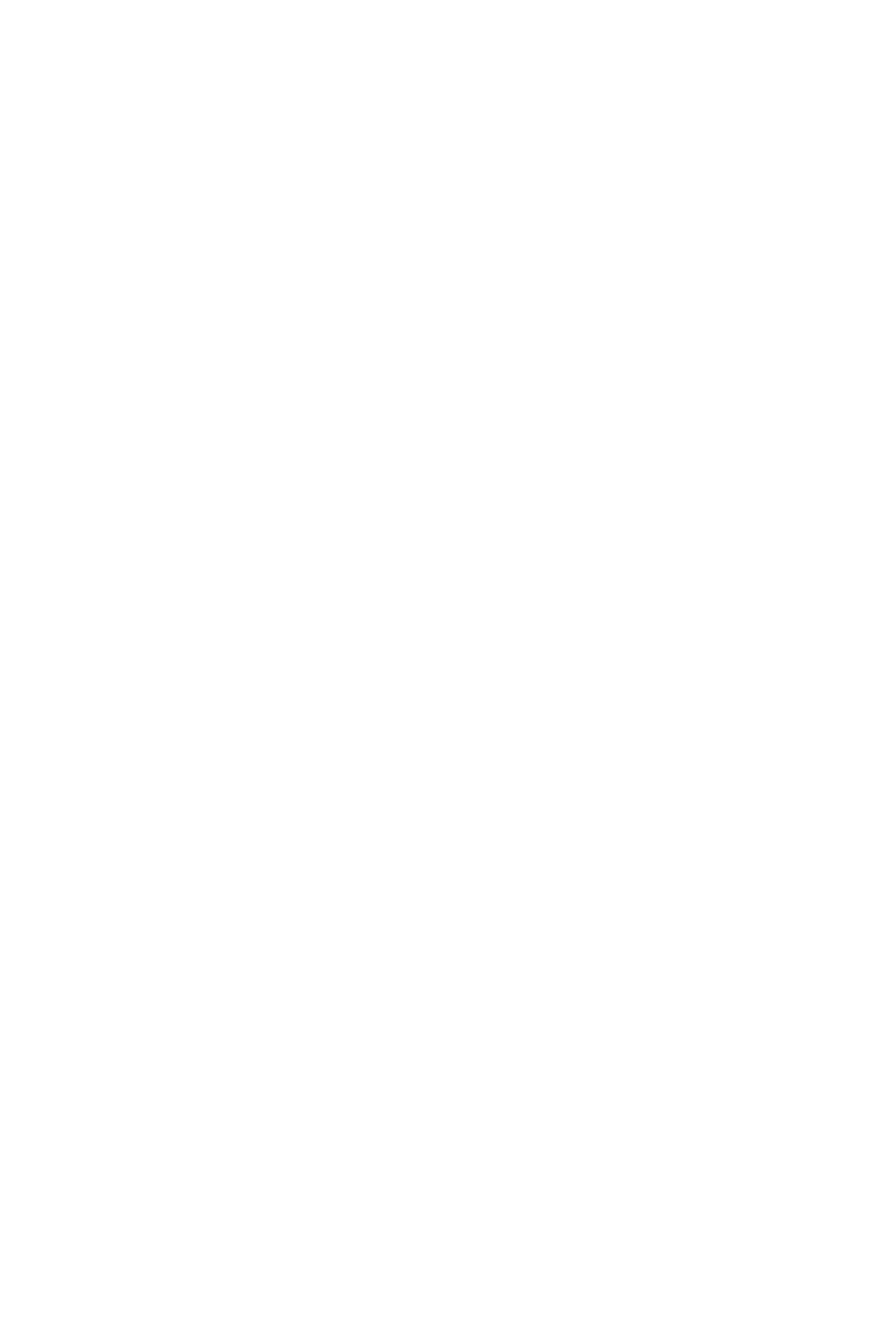
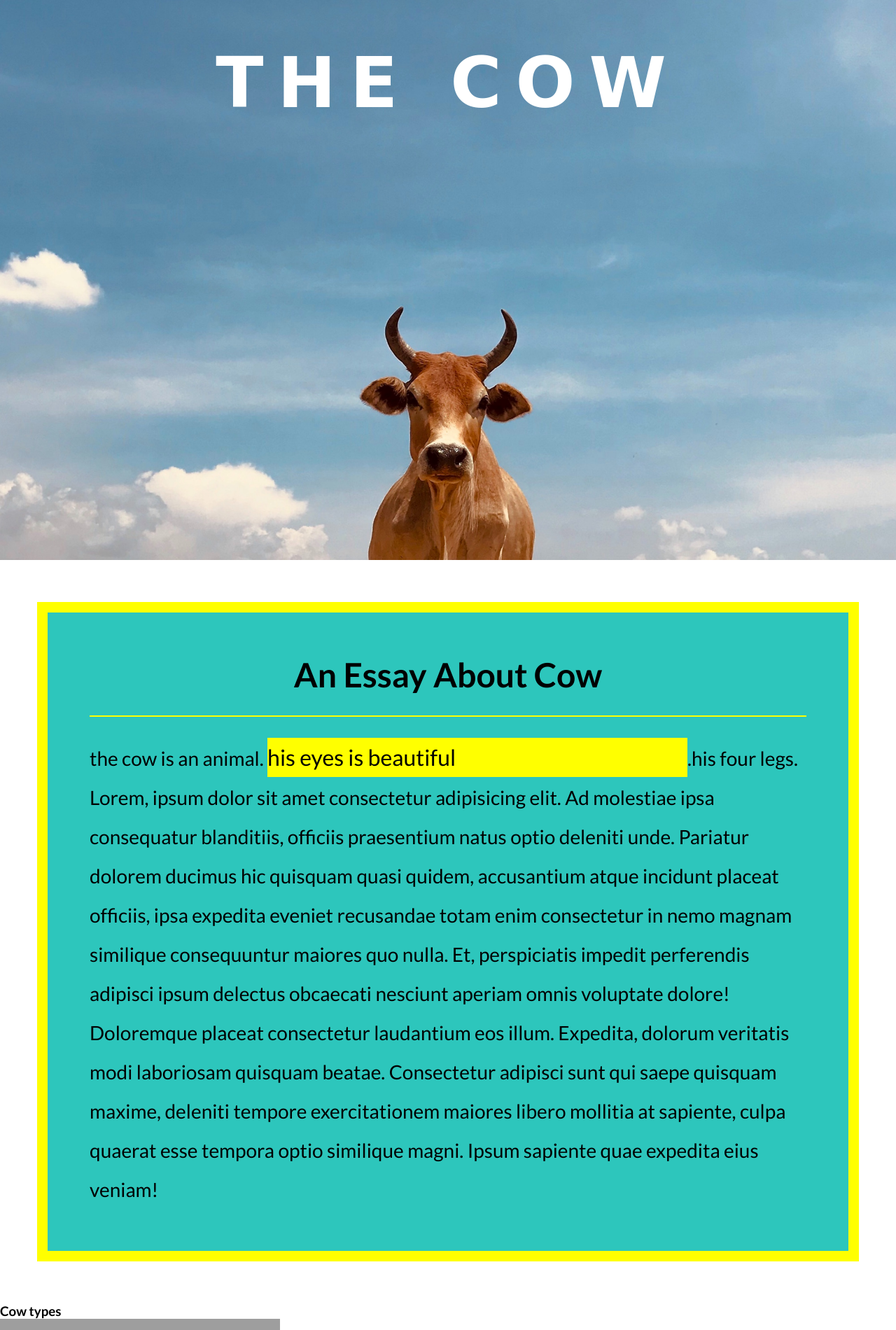
Before and after one commit to Mhasan4D/my-first-conceptual-class, a plain HTML site: page index.html in a window 1280 px wide. Shown: the top 1900 px of the page at 70% size. Before the commit the page ends 800 px from the top, so only its background shows below. Drawn offline with Linux system fonts and the light colour scheme; grey boxes are pictures that could not be loaded.

Commit message:
my first essay blog

```diff
--- /dev/null
+++ b/design/style.css
@@ -0,0 +1,55 @@
+@import url('https://fonts.googleapis.com/css2?family=Lato:ital,wght@0,400;0,700;1,400&display=swap');
+
+*{margin:0;
+padding: 0;
+font-family: 'Lato', sans-serif;}
+.hero{
+    background-image:url(../images/cow.jpg);
+    background-position: bottom  center;height:100vh;
+    background-size: cover;
+
+}
+.hero h1{color:white;
+font-size: 100px;
+text-align: center;
+font-weight: 900;
+word-spacing: normal;
+letter-spacing: 20px;
+padding-top: 60px;
+font-family:cursive;
+
+}
+.article{
+width:80%;
+/* margin-left: auto;
+margin-right:auto;
+margin-top: 60px;
+margin-bottom: 60px;*/
+margin: 60px auto;
+border-width: 15px;
+border-color:yellow;
+border-style:solid;
+background-color:#2dc6bc;
+padding: 60px;
+}
+.article h2{
+text-align: center;
+font-size: 48px;
+border-style:solid;
+border-width: 2px;
+border-top: 0px;
+border-left: 0px;
+border-right: 0px;
+border-color:yellow;
+padding-bottom: 30px;
+margin-bottom: 30px;
+
+}
+.article p{
+    font-size: 28px;
+    line-height: 2em;
+}
+
+.article p .imp{font-size:2rem;   background-color: yellow;
+display:inline-block;
+width: 600px;}
--- a/index.html
+++ b/index.html
@@ -4,8 +4,37 @@
     <meta charset="UTF-8">
     <meta name="viewport" content="width=device-width, initial-scale=1.0">
     <title>our first conceptual session</title>
+    <link rel="stylesheet" href="design/style.css">
+    <link rel="shortcut icon" href="images/cow-silhouette.png"image/x-icon">
+
 </head>
 <body>
+    <div class="hero">
+       <h1> THE COW</h1>
+
+    </div>
+    <div class="article">
+        <h2>An Essay About Cow</h2>
+        <p>the cow is an  animal. <span class="imp">his eyes is beautiful</span>.his four legs.  Lorem, ipsum dolor sit amet consectetur adipisicing elit. Ad molestiae ipsa consequatur blanditiis, officiis praesentium natus optio deleniti unde. Pariatur dolorem ducimus hic quisquam quasi quidem, accusantium atque incidunt placeat officiis, ipsa expedita eveniet recusandae totam enim consectetur in nemo magnam similique consequuntur maiores quo nulla. Et, perspiciatis impedit perferendis adipisci ipsum delectus obcaecati nesciunt aperiam omnis voluptate dolore! Doloremque placeat consectetur laudantium eos illum. Expedita, dolorum veritatis modi laboriosam quisquam beatae. Consectetur adipisci sunt qui saepe quisquam maxime, deleniti tempore exercitationem maiores libero mollitia at sapiente, culpa quaerat esse tempora optio similique magni. Ipsum sapiente quae expedita eius veniam!
+        </p>
+    </div>
+
+    <div id="cow">
+        <h3>Cow types</h3>
+    <div>
+
+     <div>
+
+      <img src="https://media.istockphoto.com/id/1470677566/photo/curious-cow-looking-to-the-camera-at-cattle-farm.jpg?s=1024x1024&w=is&k=20&c=NE6X7qkD8eh6Bsdl_LF_4rsBDwox-j6gIcOsxEtE7Wc=" alt="">
+     </div>
+     <div>
+        <img src="https://media.istockphoto.com/id/178956872/photo/composition-of-galician-blondes.jpg?s=1024x1024&w=is&k=20&c=vmiwdsiaY4BNGFd8C-cFZyAgHhO92ClTz3pr1i_9_8I=" alt="">
+     <div>
+
+     <div>
+        <img src="https://images.unsplash.com/photo-1570042225831-d98fa7577f1e?q=80&w=2670&auto=format&fit=crop&ixlib=rb-4.0.3&ixid=M3wxMjA3fDB8MHxwaG90by1wYWdlfHx8fGVufDB8fHx8fA%3D%3D" alt="">
+     </div>
+
 
 </body>
 </html>
```
Also changed, not shown: images/cow-silhouette.png (added), images/cow.jpg (added).
